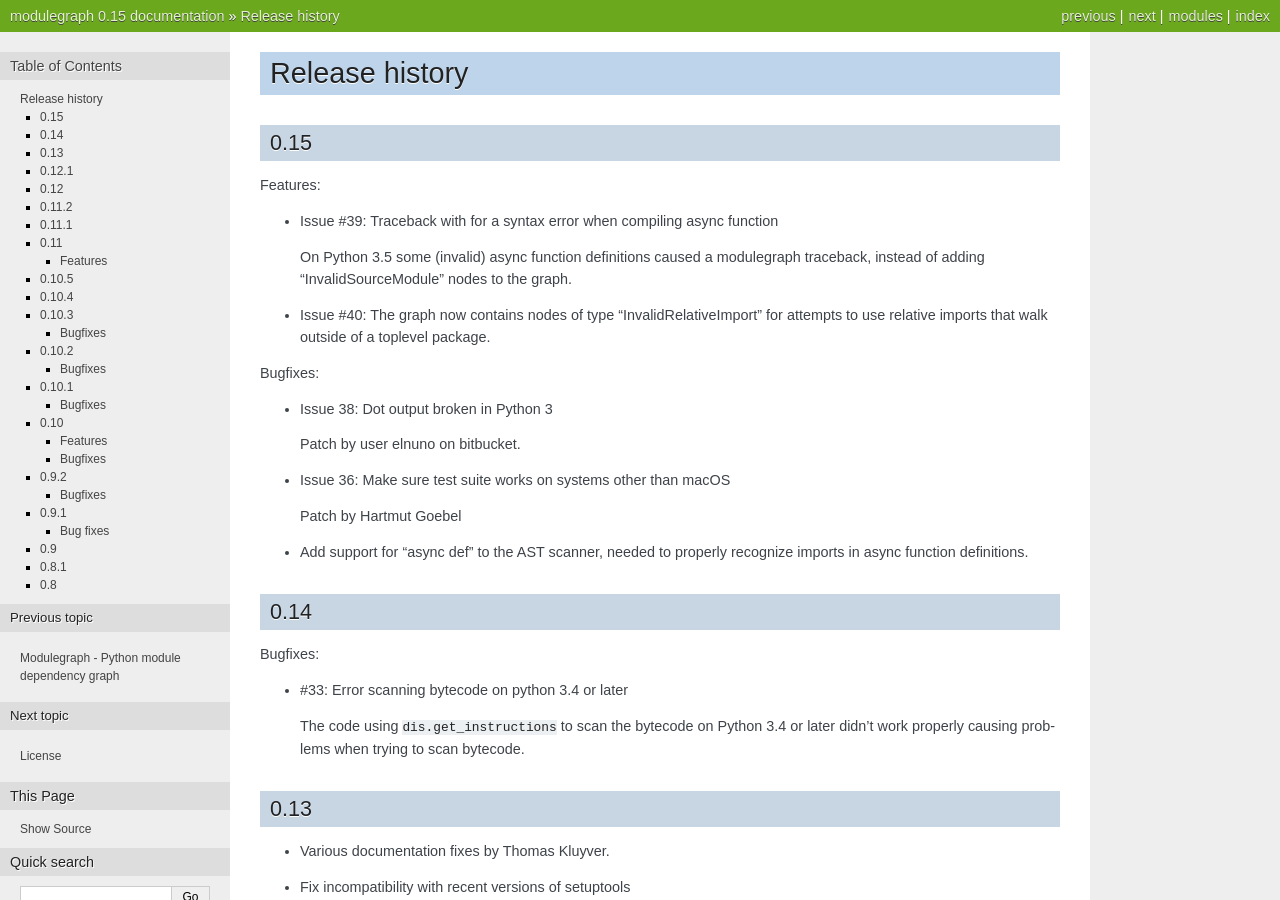
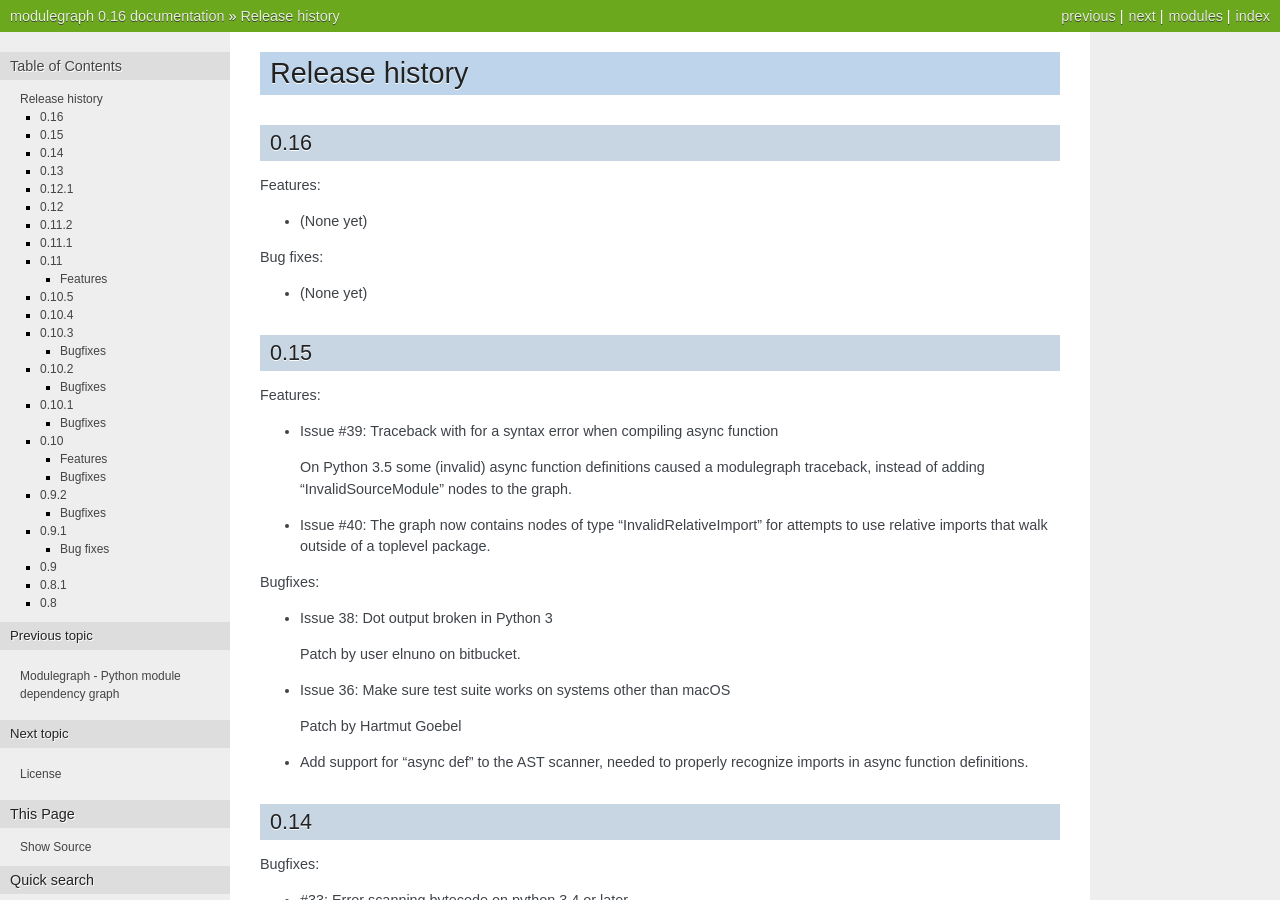
Before and after one commit to ronaldoussoren/modulegraph, a Sphinx documentation site: the page built from doc/changelog.rst, in a window 1280 px wide and 900 px high. Built offline with Sphinx 7.4.7, drawn with Linux system fonts in a browser that asks for light colours; pages that are not in the unit, such as notebooks, are missing from menus; some of the changed text lies outside the part shown.

Commit message:
Version update after release

```diff
--- a/doc/changelog.rst
+++ b/doc/changelog.rst
@@ -1,5 +1,16 @@
 Release history
 ===============
+
+0.16
+----
+
+Features:
+
+* (None yet)
+
+Bug fixes:
+
+* (None yet)
 
 0.15
 ----
--- a/setup.cfg
+++ b/setup.cfg
@@ -1,6 +1,6 @@
 [metadata]
 name = modulegraph
-version = 0.15
+version = 0.16
 description = Python module dependency analysis tool
 long_description_file =
   README.txt
```
